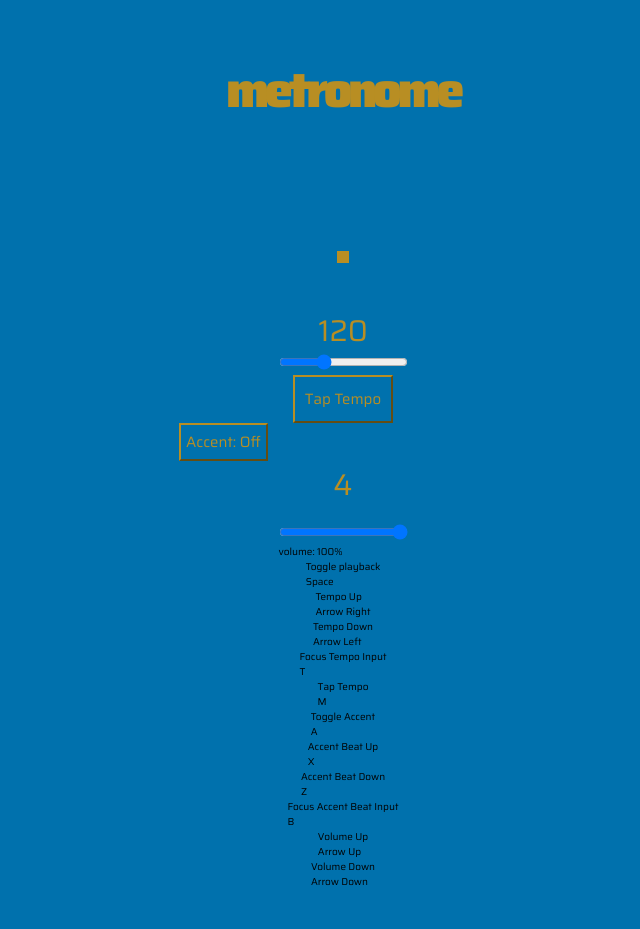
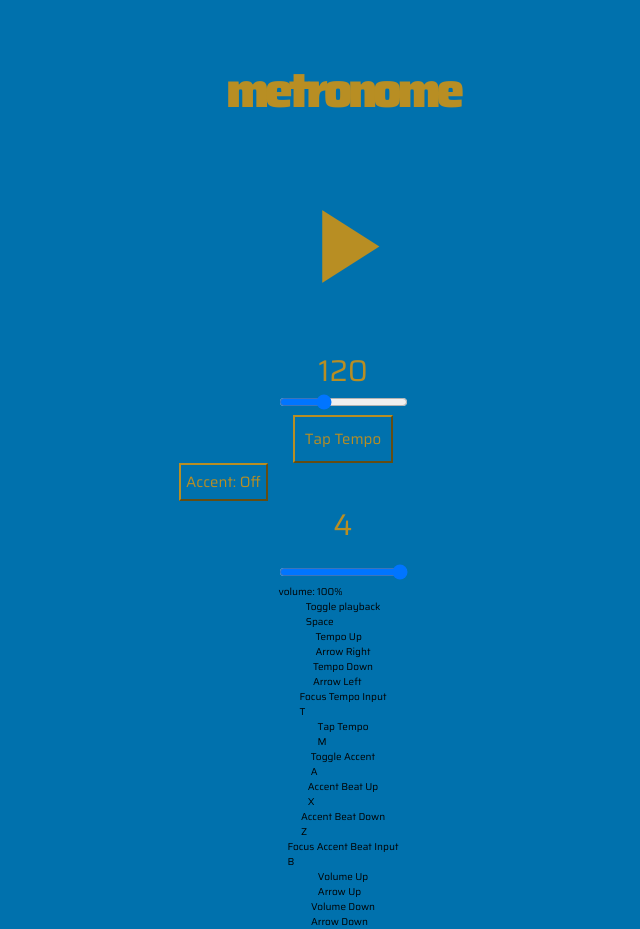
Before and after one commit to alanpaulprice/metronome, a React (Create React App) app: page / in a window 1280 px wide. Shown: the whole page, without its empty margins (297-937 px from the left). Before the commit the page ends 889 px from the top, so only its background shows below. Built offline with nearby package versions, Linux system fonts and the light colour scheme; no server answers.

Commit message:
App/Icon: created Icon element, set playStopButton fontSize

```diff
--- a/src/components/App.js
+++ b/src/components/App.js
@@ -12,6 +12,7 @@ import KeyboardShortcutsLegend from './KeyboardShortcutsLegend';
 import Div from '../elements/Div';
 import H1 from '../elements/H1';
 import Button from '../elements/Button';
+import Icon from '../elements/Icon';
 
 import GlobalStyle from '../GlobalStyle';
 import StyleTheme from '../StyleTheme';
@@ -170,9 +171,9 @@ class App extends Component {
               fontSize={'7.5rem'}
               marginTop={'5rem'}
             >
-              <i className={'material-icons'}>
-                {this.state.playing ? 'play_arrow' : 'stop'}
-              </i>
+              <Icon className={'material-icons'} fontSize={'12.5rem'}>
+                {this.state.playing ? 'stop' : 'play_arrow'}
+              </Icon>
             </Button>
 
             <TempoControls
--- /dev/null
+++ b/src/elements/Icon.js
@@ -0,0 +1,12 @@
+import React from 'react';
+import styled from 'styled-components';
+
+const IconComponent = props => (
+  <i className={props.className}>{props.children}</i>
+);
+
+const Icon = styled(IconComponent)`
+  ${props => props.fontSize && `font-size: ${props.fontSize};`}
+`;
+
+export default Icon;
```
